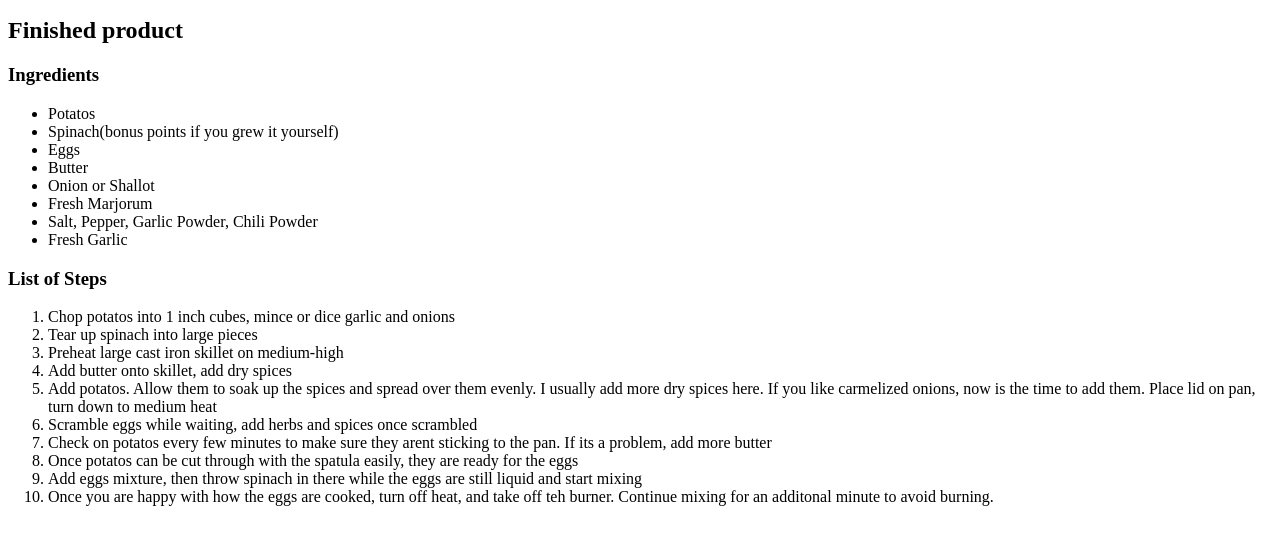
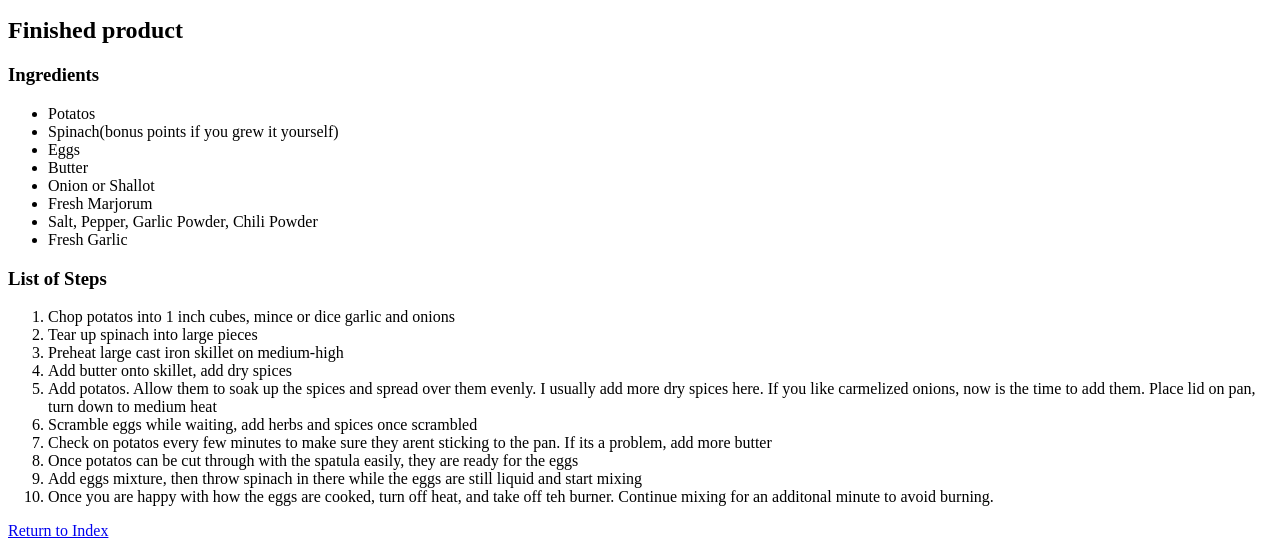
Before and after one commit to JerrBearr/odin-recipes, a plain HTML site: page recipies/eggs.html in a window 1280 px wide. Shown: the part 420-968 px from the top of the page. Before the commit the page ends 942 px from the top, so only its background shows below. Drawn offline with Linux system fonts and the light colour scheme.

Commit message:
added link to return to index page

```diff
--- a/recipies/eggs.html
+++ b/recipies/eggs.html
@@ -48,5 +48,6 @@
                 <li>Add eggs mixture, then throw spinach in there while the eggs are still liquid and start mixing</li>
                 <li>Once you are happy with how the eggs are cooked, turn off heat, and take off teh burner. Continue mixing for an additonal minute to avoid burning.</li>
             </ol>
+            <a href="/home/jerrbearr/repos/odin-recipes/index.html">Return to Index</a>
     </body>
 </html>
```
Also changed, not shown: recipies/baked.html (+1 -0 lines), recipies/steak.html (+1 -0 lines).
